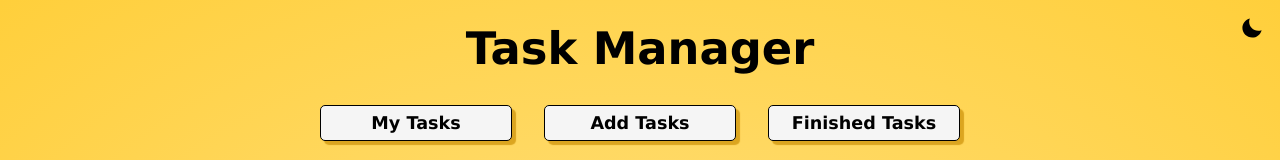
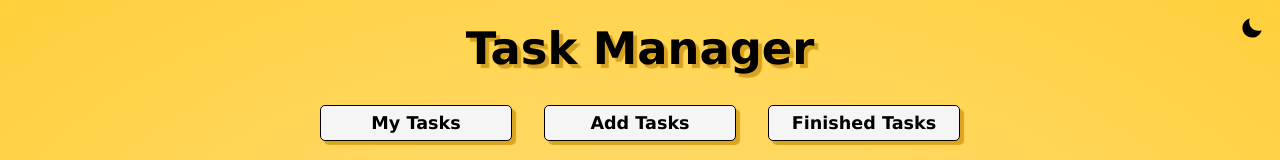
Before and after one commit to adithkrishnan98/Task-Manager-App, a React (Create React App) app: page / in a window 1280 px wide. Shown: the top 160 px of the page. Built offline with nearby package versions, Linux system fonts and the light colour scheme; no server answers.

Commit message:
Update App.js

```diff
--- a/src/App.js
+++ b/src/App.js
@@ -74,7 +74,7 @@ function App() {
               </svg>}
         </div>
         <div className="App">
-            <motion.h1 initial={{opacity:0}} animate={{opacity:1}} transition={{duration:2}} style={{color : darkMode ? "white" : "black"}} >Task Manager</motion.h1>
+            <motion.h1 initial={{opacity:0}} animate={{opacity:1}} transition={{duration:2}} style={{color : darkMode ? "white" : "black", textShadow : !darkMode ? "4px 4px 1px #D7A21F" : "4px 4px 1px black"}} >Task Manager</motion.h1>
             <Navbar darkmode={darkMode} />
             <AnimatePresence exitBeforeEnter>
               <Switch location={location} key={location.key}>
```
